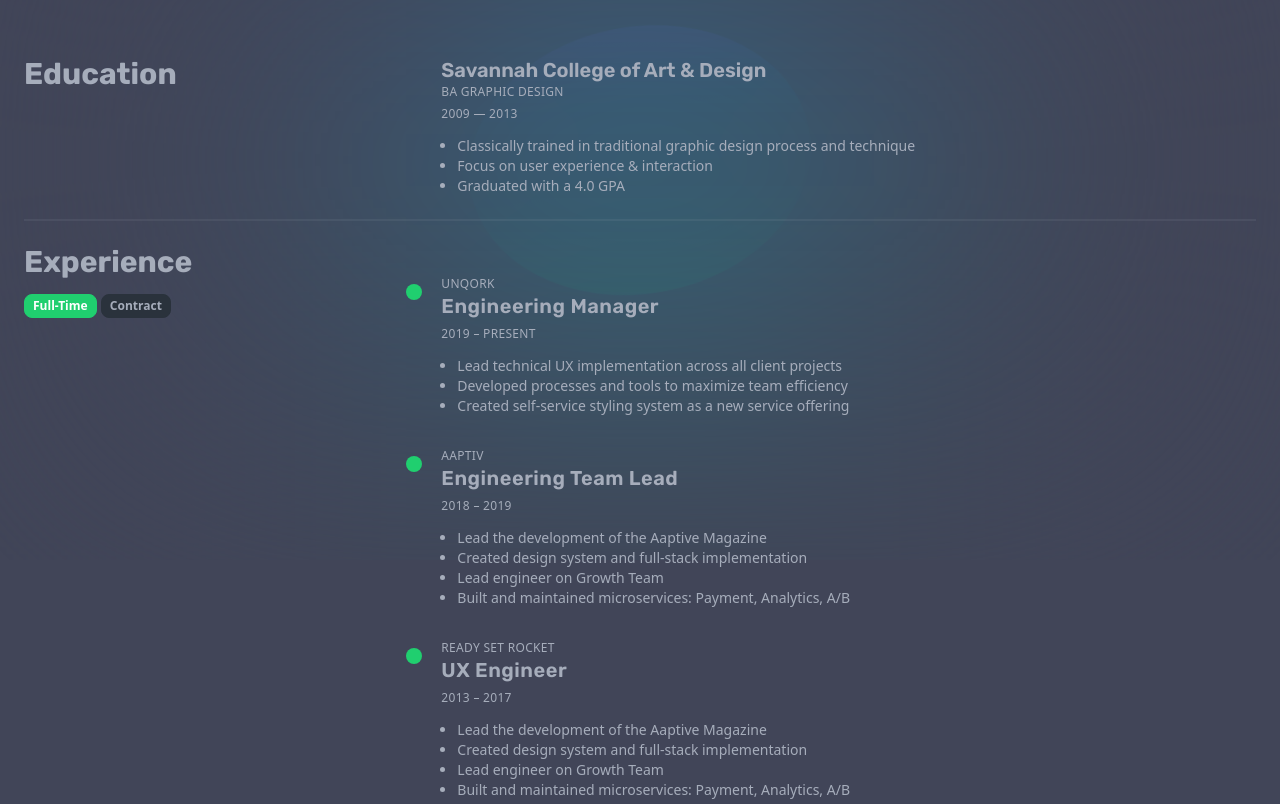
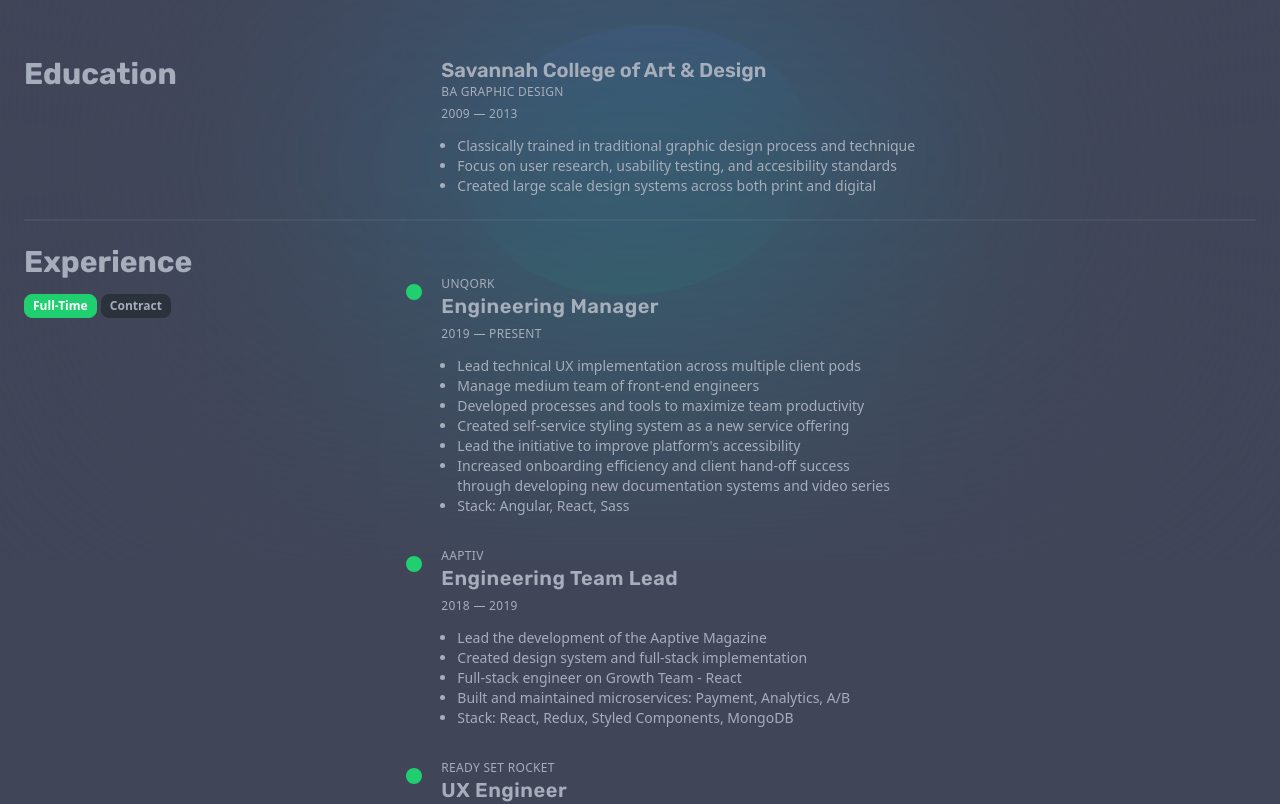
Before and after one commit to dylan-gluck/dylangluck-site-2023, a SvelteKit app: page /resume in a window 1280 px wide. Shown: the part 240-1044 px from the top of the page. Built offline with nearby package versions, Linux system fonts and the light colour scheme.

Commit message:
Updated resume content

```diff
--- a/src/lib/components/Navbar.svelte
+++ b/src/lib/components/Navbar.svelte
@@ -12,13 +12,13 @@
 		<div class="flex-1">
 			<a href="/" class="font-bold">Dylan Navajas Gluck</a>
 		</div>
-		<div class="flex-none hidden lg:block">
+		<div class="flex-none hidden md:block">
 			<ul class="flex gap-6 px-2 mx-2">
 				<NavItems />
 				<LangSwitch header="true" />
 			</ul>
 		</div>
-		<div class="flex-none lg:hidden">
+		<div class="flex-none md:hidden">
 			<button
 				aria-label="Show menu"
 				class="btn btn-square btn-ghost"
--- a/src/routes/+layout.svelte
+++ b/src/routes/+layout.svelte
@@ -6,8 +6,6 @@
 	let light;
 
 	onMount(() => {
-		let isMobile = /(iphone|android|blackberry|webos)/i.test(navigator.userAgent);
-
 		window.onpointermove = (event) => {
 			const { clientX, clientY } = event;
 
--- a/src/routes/resume/+page.svelte
+++ b/src/routes/resume/+page.svelte
@@ -2,7 +2,7 @@
 	import { onMount } from 'svelte';
 	import { fade, slide, fly } from 'svelte/transition';
 	import { backOut } from 'svelte/easing';
-	import { fullTime, contracts } from './data';
+	import { fullTime, contracts, education } from './data';
 	import Navbar from '$lib/components/Navbar.svelte';
 	import Icon from '@iconify/svelte';
 
@@ -27,7 +27,7 @@
 </svelte:head>
 
 <Navbar />
-<section class="relative z-10 p-6">
+<section class="relative p-6">
 	<div class="container py-20 mx-auto">
 		{#if animate}
 			<button
@@ -48,22 +48,19 @@
 				>
 					<h2 class="mb-3 text-2xl font-bold xl:text-3xl font-display">Education</h2>
 				</div>
+				{#each education as item, i}
 					<div
 						in:fly={{ y: 50, opacity: 0, delay: 100, easing: backOut }}
 						out:fade
 						class="col-span-full md:col-span-4"
 					>
-					<h3 class="text-xl font-semibold font-display">Savannah College of Art & Design</h3>
-					<p class="text-xs tracking-wide uppercase dark:text-gray-400">BA Graphic Design</p>
-					<time class="text-xs tracking-wide uppercase dark:text-gray-400">2009 &mdash; 2013</time>
-					<ul class="max-w-lg mt-3 ml-4 text-sm list-disc">
-						<li class="list-item">
-							Classically trained in traditional graphic design process and technique
-						</li>
-						<li class="list-item">Focus on user experience & interaction</li>
-						<li class="list-item">Graduated with a 4.0 GPA</li>
-					</ul>
+						<h3 class="text-xl font-semibold font-display">{item.school}</h3>
+						<p class="text-xs tracking-wide uppercase dark:text-gray-400">{item.degree}</p>
+						<time class="text-xs tracking-wide uppercase dark:text-gray-400">{@html item.date}</time
+						>
+						{@html item.description}
 					</div>
+				{/each}
 			</div>
 			<div in:slide={{ axis: 'x', delay: 100, easing: backOut }} out:fade class="divider" />
 		{/if}
@@ -149,19 +146,19 @@
 				href="mailto:hello@dylangluck.com"
 				target="_blank"
 				class="hover:text-primary"
-				in:slide={{ delay: 300, easing: backOut }}>hello@dylangluck.com</a
+				in:fly={{ y: 50, opacity: 0, delay: 150, easing: backOut }}>hello@dylangluck.com</a
 			>
 			<a
 				href="https://linkedin.com/in/dylangluck"
 				target="_blank"
 				class="hover:text-primary"
-				in:slide={{ delay: 300, easing: backOut }}>LinkedIn</a
+				in:fly={{ y: 50, opacity: 0, delay: 150, easing: backOut }}>LinkedIn</a
 			>
 			<a
 				href="https://github.com/dylan-gluck"
 				target="_blank"
 				class="hover:text-primary"
-				in:slide={{ delay: 300, easing: backOut }}>Github</a
+				in:fly={{ y: 50, opacity: 0, delay: 150, easing: backOut }}>Github</a
 			>
 		</div>
 	</div>
--- a/src/routes/resume/data.js
+++ b/src/routes/resume/data.js
@@ -1,52 +1,75 @@
+export const education = [
+	{
+		school: 'Savannah College of Art & Design',
+		degree: 'BA Graphic Design',
+		date: '2009 &mdash; 2013',
+		description: `
+			<ul class="max-w-lg mt-3 ml-4 text-sm list-disc">
+				<li class="list-item">Classically trained in traditional graphic design process and technique</li>
+				<li class="list-item">Focus on user research, usability testing, and accesibility standards</li>
+				<li class="list-item">Created large scale design systems across both print and digital</li>
+			</ul>
+		`
+	}
+];
+
 export const fullTime = [
 	{
 		company: 'Unqork',
 		title: 'Engineering Manager',
-		date: '2019 &ndash; Present',
+		date: '2019 &mdash; Present',
 		description: `
 			<ul class="max-w-md mt-3 text-sm list-disc ml-4">
-				<li class="list-item">Lead technical UX implementation across all client projects</li>
-				<li class="list-item">Developed processes and tools to maximize team efficiency</li>
+				<li class="list-item">Lead technical UX implementation across multiple client pods</li>
+				<li class="list-item">Manage medium team of front-end engineers</li>
+				<li class="list-item">Developed processes and tools to maximize team productivity</li>
 				<li class="list-item">Created self-service styling system as a new service offering</li>
+				<li class="list-item">Lead the initiative to improve platform's accessibility</li>
+				<li class="list-item">Increased onboarding efficiency and client hand-off success through developing new documentation systems and video series</li>
+				<li class="list-item">Stack: Angular, React, Sass</li>
 			</ul>
 		`
 	},
 	{
 		company: 'Aaptiv',
 		title: 'Engineering Team Lead',
-		date: '2018 &ndash; 2019',
+		date: '2018 &mdash; 2019',
 		description: `
 			<ul class="max-w-md mt-3 text-sm list-disc ml-4">
 				<li class="list-item">Lead the development of the Aaptive Magazine</li>
 				<li class="list-item">Created design system and full-stack implementation</li>
-				<li class="list-item">Lead engineer on Growth Team</li>
+				<li class="list-item">Full-stack engineer on Growth Team - React</li>
 				<li class="list-item">Built and maintained microservices: Payment, Analytics, A/B</li>
+				<li class="list-item">Stack: React, Redux, Styled Components, MongoDB</li>
 			</ul>
 		`
 	},
 	{
 		company: 'Ready Set Rocket',
 		title: 'UX Engineer',
-		date: '2013 &ndash; 2017',
+		date: '2013 &mdash; 2017',
 		description: `
 			<ul class="max-w-md mt-3 text-sm list-disc ml-4">
-				<li class="list-item">Lead the development of the Aaptive Magazine</li>
-				<li class="list-item">Created design system and full-stack implementation</li>
-				<li class="list-item">Lead engineer on Growth Team</li>
-				<li class="list-item">Built and maintained microservices: Payment, Analytics, A/B</li>
+				<li class="list-item">Front-end engineer on a wide range of client projects</li>
+				<li class="list-item">Heavy focus on animations and interactivity</li>
+				<li class="list-item">Full-stack wordpress development and backend PHP engineer</li>
+				<li class="list-item">A/B testing specialist using Optimizely and Google Optimize</li>
+				<li class="list-item">Developed large-scale internationsl sites using i18n</li>
+				<li class="list-item">Stack widely varied: Angular, VanillaJS, Wordpress, Jekyll</li>
 			</ul>
 		`
 	},
 	{
 		company: 'Mars Design',
 		title: 'UX Engineer',
-		date: '2010 &ndash; 2013',
+		date: '2010 &mdash; 2013',
 		description: `
 			<ul class="max-w-md mt-3 text-sm list-disc ml-4">
-				<li class="list-item">Lead the development of the Aaptive Magazine</li>
-				<li class="list-item">Created design system and full-stack implementation</li>
-				<li class="list-item">Lead engineer on Growth Team</li>
-				<li class="list-item">Built and maintained microservices: Payment, Analytics, A/B</li>
+				<li class="list-item">Front-end engineer at boutique design studio</li>
+				<li class="list-item">Built custom wordpress themes and eCommerce solutions</li>
+				<li class="list-item">Converted flash sites to HTML, CSS and JS</li>
+				<li class="list-item">Developed early paralax scrolling animatons</li>
+				<li class="list-item">Stack: VanillaJS, jQuery, Wordpress, MySQL, Apache</li>
 			</ul>
 		`
 	}
@@ -56,29 +79,36 @@
 	{
 		company: 'VisionDeck',
 		title: 'Full-stack Application Development',
-		date: '2022 &ndash; 2023',
+		date: '2022 &mdash; 2023',
 		description:
-			'Pellentesque feugiat ante at nisl efficitur, in mollis orci scelerisque. Interdum et malesuada fames ac ante ipsum primis in faucibus.'
+			'Designed and built web application that enables users to create, manage and share their pitch decks with clients including tools to optimize this process including integrations with Unsplash and ChatGPT.'
 	},
 	{
 		company: 'GRP1 Knits',
 		title: 'eCommerce Design & Build',
-		date: '2019 &ndash; 2023',
+		date: '2019 &mdash; 2023',
 		description:
-			'Pellentesque feugiat ante at nisl efficitur, in mollis orci scelerisque. Interdum et malesuada fames ac ante ipsum primis in faucibus.'
+			'Designed and developed custom eCommerce experience for California based clothing company. Integrated with back-office applications and workflow, custom checkout experience for wholesale customers.'
+	},
+	{
+		company: 'EPLabs',
+		title: 'Marketing Website',
+		date: '2018 &mdash; 2019',
+		description:
+			'Designed and developed marketing site for North Carolina based consulting firm. Static site generation with Handlebars and Sass optimized for high performance reduced cost of maintenance.'
 	},
 	{
 		company: 'WeWork',
 		title: 'Custom JS Presentation',
 		date: '2018',
 		description:
-			'Pellentesque feugiat ante at nisl efficitur, in mollis orci scelerisque. Interdum et malesuada fames ac ante ipsum primis in faucibus.'
+			'Worked with co-founder Miguel McKelvey to craft a custom presentation that was shown at a company all hands with over 2k attendees. Built using VanillaJS, HTML and CSS and featured HTML video and paralax animations.'
 	},
 	{
 		company: 'IMG Models',
 		title: 'Blog Design & Development',
-		date: '2018',
+		date: '2017',
 		description:
-			'Pellentesque feugiat ante at nisl efficitur, in mollis orci scelerisque. Interdum et malesuada fames ac ante ipsum primis in faucibus.'
+			'Designed and built a wordpress blog for New York based IMG Models. Created a custom backend system which allowed managers to create lookbooks and interactive landing pages.'
 	}
 ];
```
Lines whose indentation alone changed are shown as unchanged.
